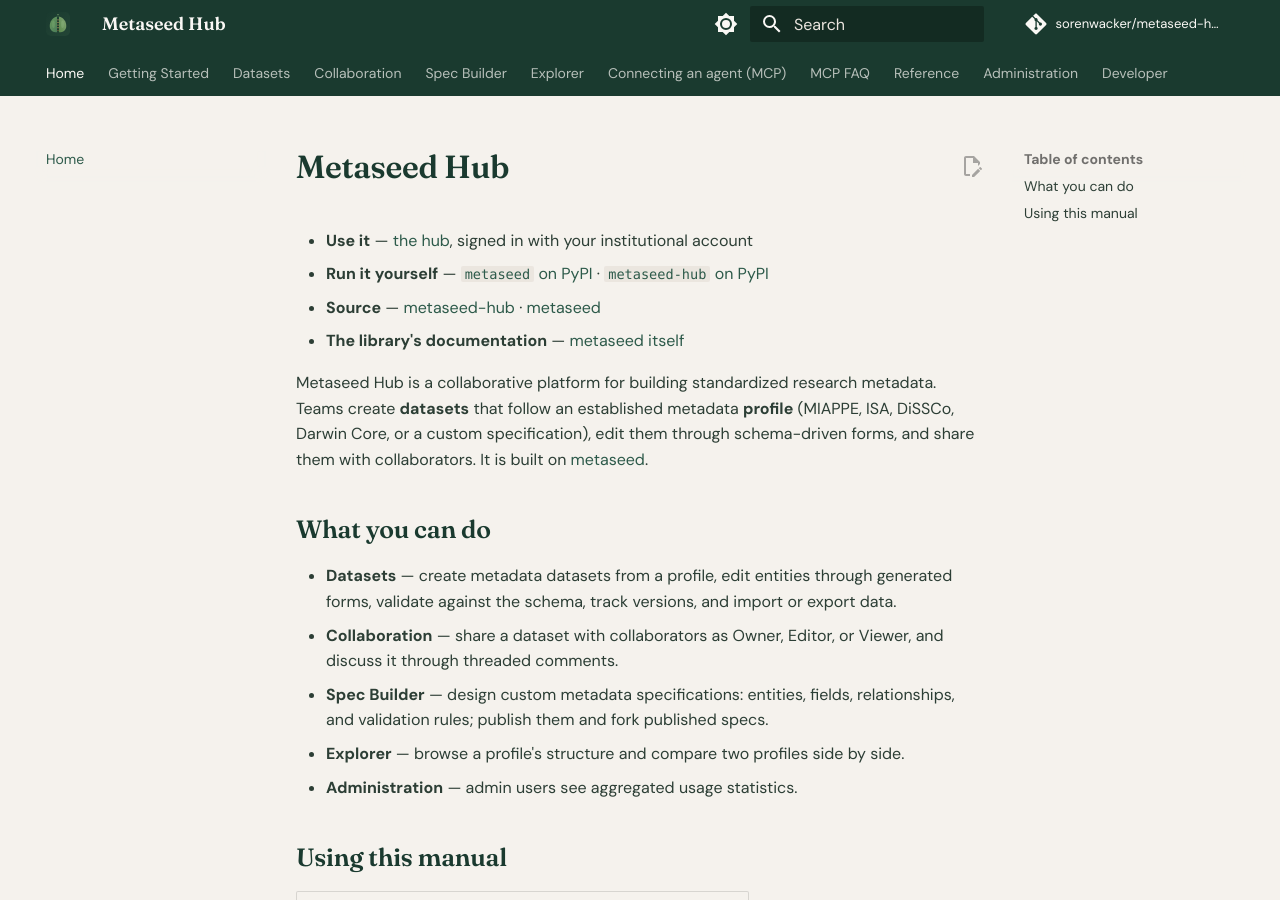
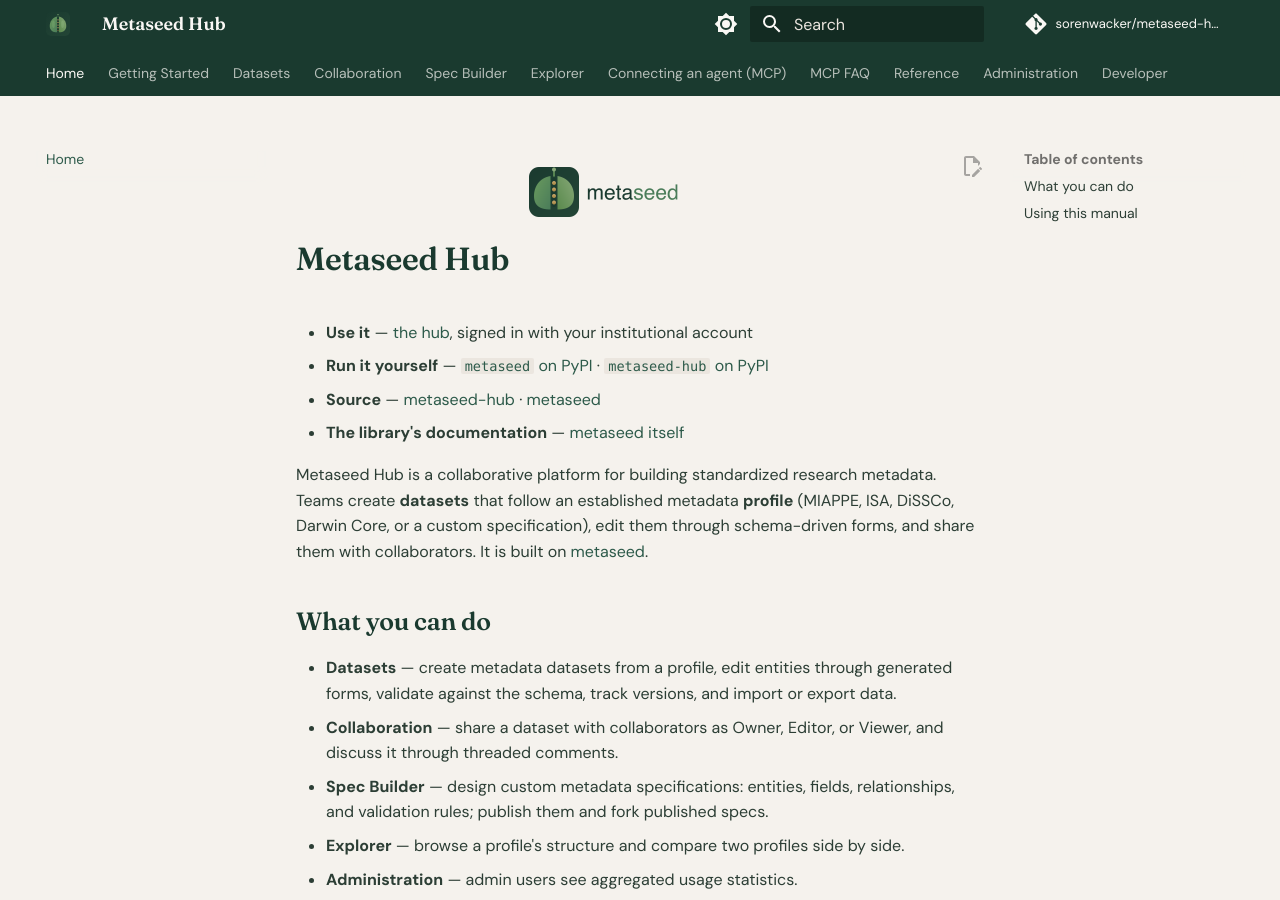
Before and after one commit to sorenwacker/metaseed-hub, an MkDocs documentation site: the page built from docs/index.md, in a window 1280 px wide and 900 px high. Built offline with MkDocs 1.6.1 and Material for MkDocs 9.7.7, drawn with Linux system fonts in a browser that asks for light colours; comment, search, counter and statistics services are not loaded.

Commit message:
show the logo, and enable the extensions the markup for it needs

```diff
--- a/docs/index.md
+++ b/docs/index.md
@@ -1,3 +1,7 @@
+<figure markdown="span">
+  ![Metaseed Hub](images/metaseed-logo-400.png){ width="200" }
+</figure>
+
 # Metaseed Hub
 
 - **Use it** — [the hub](https://metaseed.ewi.tudelft.nl/hub/), signed in with your institutional account
--- a/mkdocs.yml
+++ b/mkdocs.yml
@@ -76,5 +76,10 @@
 markdown_extensions:
   - tables
   - admonition
+  # Both are needed for markup metaseed's docs already use -- an image with a
+  # width, a figure, a card grid. Without them that markup passes through as
+  # literal text, which is what happened when a block was copied across.
+  - attr_list
+  - md_in_html
   - pymdownx.highlight
   - pymdownx.superfences
```
Also changed, not shown: docs/images/metaseed-logo-400.png (added).
